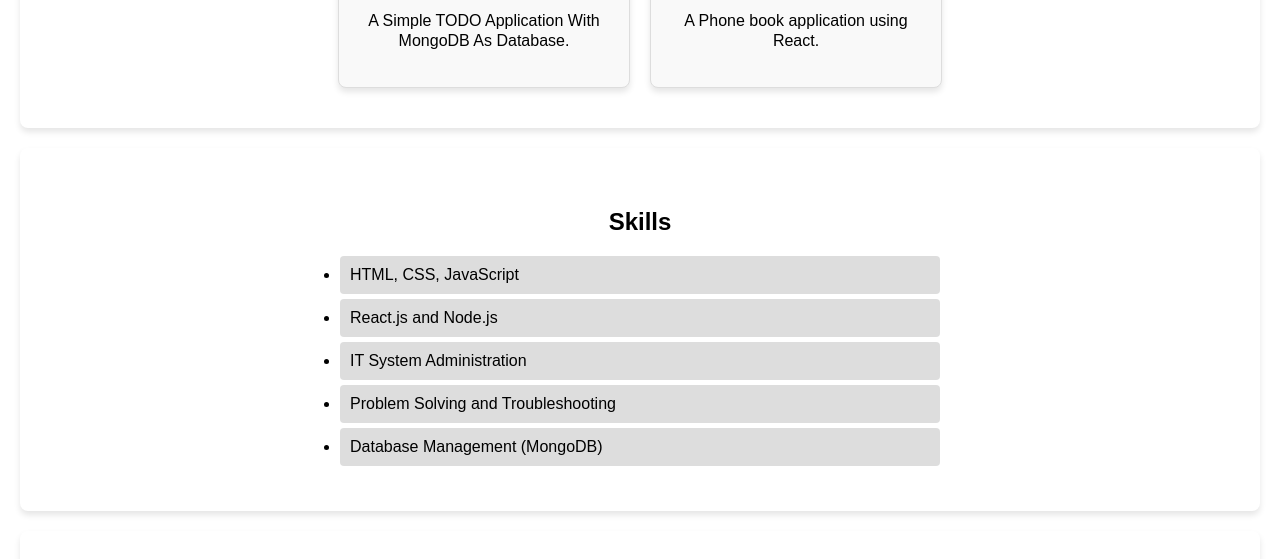
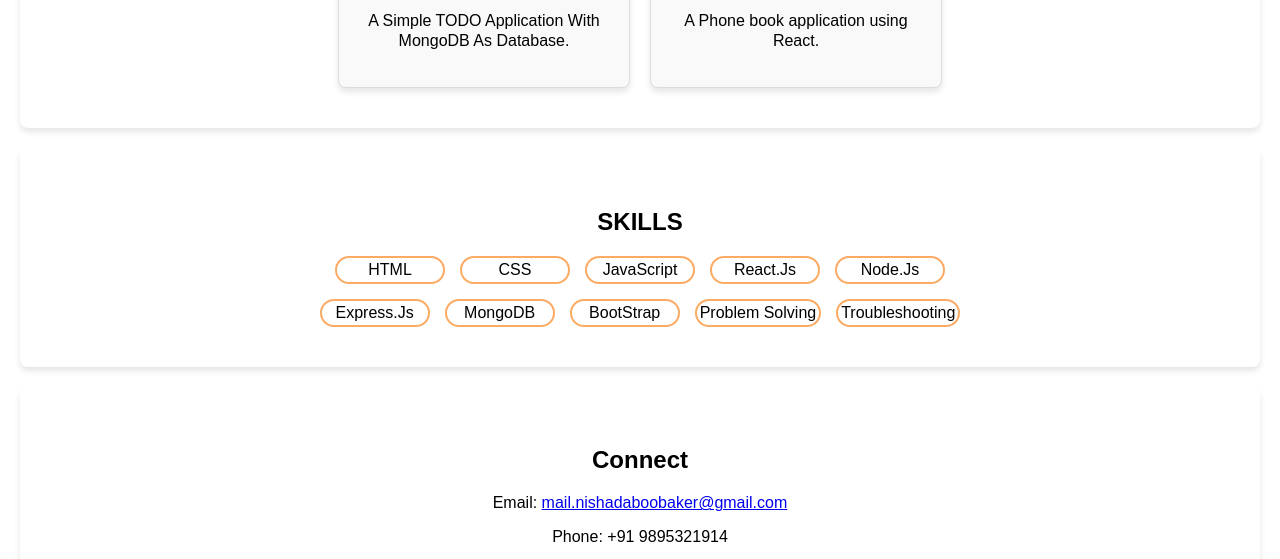
Before and after one commit to nishad-aboobaker/own-portfolio, a plain HTML site: page index.html in a window 1280 px wide. Shown: the part 1484-2043 px from the top of the page. Drawn offline with Linux system fonts and the light colour scheme.

Commit message:
slight changes in design

```diff
--- a/css/index.css
+++ b/css/index.css
@@ -128,18 +128,47 @@ header ul li a {
   line-height: 20px;
 }
 
-.skills-list {
-  padding: 0;
-  text-align: left;
-  max-width: 600px;
-  margin: 0 auto;
+
+.skillsection {
+  padding: 40px 20px;
+  text-align: center;
+  margin: auto;
+  border-radius: 8px;
+  max-width: 1200px;
+  box-shadow: 0 4px 6px rgba(0, 0, 0, 0.1);
+  /* display: flex; */
 }
-.skills-list li {
-  background: #ddd;
-  margin: 5px 0;
-  padding: 10px;
-  border-radius: 4px;
+
+.skills-details{
+  display: flex;
+  align-items: center;
+  justify-content: center;
+  flex-wrap: wrap;
+  max-width: 60%;
+  /* border: 1px solid black; */
+  gap: 15px;
+  margin: auto;
 }
+
+.skills-items{
+  border: 2px solid #fcab64;
+  padding: 3px;
+  min-width: 100px;
+  border-radius: 50px;
+}
+
+
+
+
+
+
+
+
+
+
+
+
+
 .socials{
   display: flex;
   gap: 30px;
--- a/index.html
+++ b/index.html
@@ -76,15 +76,21 @@
       </div>
     </section>
 
-    <section id="skills" class="section">
-      <h2>Skills</h2>
-      <ul class="skills-list">
-        <li>HTML, CSS, JavaScript</li>
-        <li>React.js and Node.js</li>
-        <li>IT System Administration</li>
-        <li>Problem Solving and Troubleshooting</li>
-        <li>Database Management (MongoDB)</li>
-      </ul>
+
+    <section id="skillssss" class="skillsection">
+      <h2>SKILLS</h2>
+      <div class="skills-details">
+        <div class="skills-items">HTML</div>
+        <div class="skills-items">CSS</div>
+        <div class="skills-items">JavaScript</div>
+        <div class="skills-items">React.Js</div>
+        <div class="skills-items">Node.Js</div>
+        <div class="skills-items">Express.Js</div>
+        <div class="skills-items">MongoDB</div>
+        <div class="skills-items">BootStrap</div>
+        <div class="skills-items">Problem Solving</div>
+        <div class="skills-items">Troubleshooting</div>
+      </div>
     </section>
 
     <section id="contact" class="section">
```
